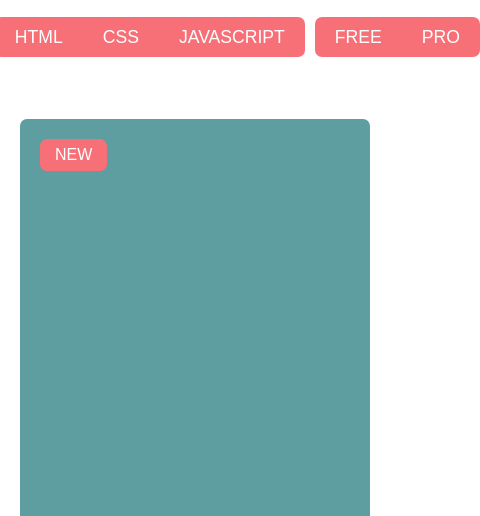
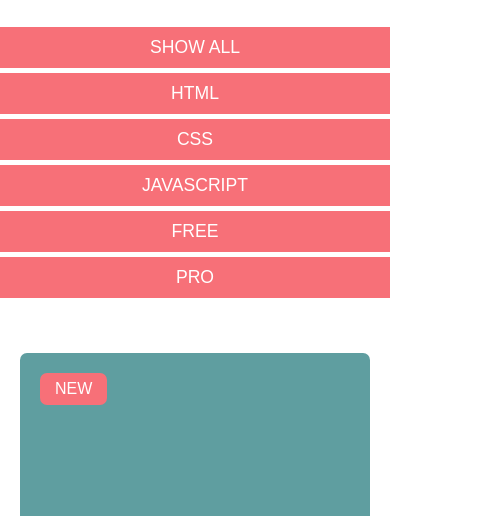
Before and after one commit to preston-evans/Codepip, a plain HTML site: page index.html in a window 390 px wide. Shown: the part 274-790 px from the top of the page, 480 px wide, since content can reach past the window. Drawn offline with Linux system fonts and the light colour scheme.

Commit message:
added media queries

```diff
--- a/style.css
+++ b/style.css
@@ -12,6 +12,7 @@ nav {
 	justify-content: center;
 	margin: 30px 0;
 }
+
 nav > div:not(:last-child) {
 	margin-right: 10px;
 }
@@ -105,7 +106,7 @@ nav a:last-of-type {
 	flex-direction: row-reverse;
 	align-items: center;
 	border-bottom-left-radius: 7px;
-	border-bottom-right: 7px;
+	border-bottom-right-radius: 7px;
 }
 .box > div > div {
 	height: 10px;
@@ -122,3 +123,24 @@ nav a:last-of-type {
 	opacity: .9;
 	box-shadow: 0px 8px 13px 7px #00000024;
 }
+@media screen and (max-width: 794px) {
+	nav {
+		flex-direction: column;
+	}
+	nav a {
+		display: block;
+		text-align: center;
+	}
+	nav a {
+		margin-bottom: 5px;
+	}
+	nav > div:not(:last-child) {
+		margin-right: 0;
+	}
+	nav a:first-of-type {
+		border-radius: 0;
+	}
+	nav a:last-of-type {
+		border-radius: 0;
+	}
+}
```
